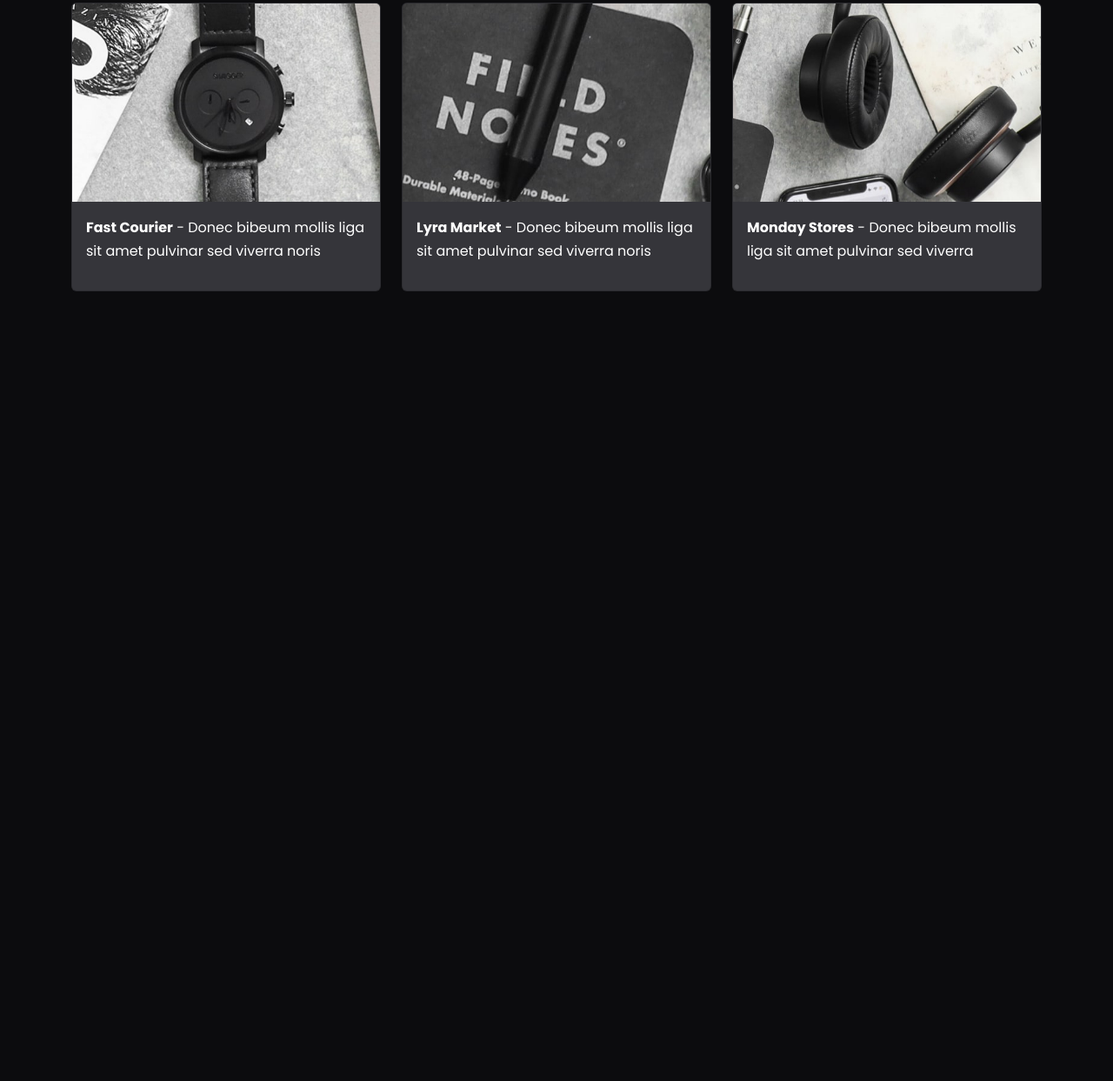
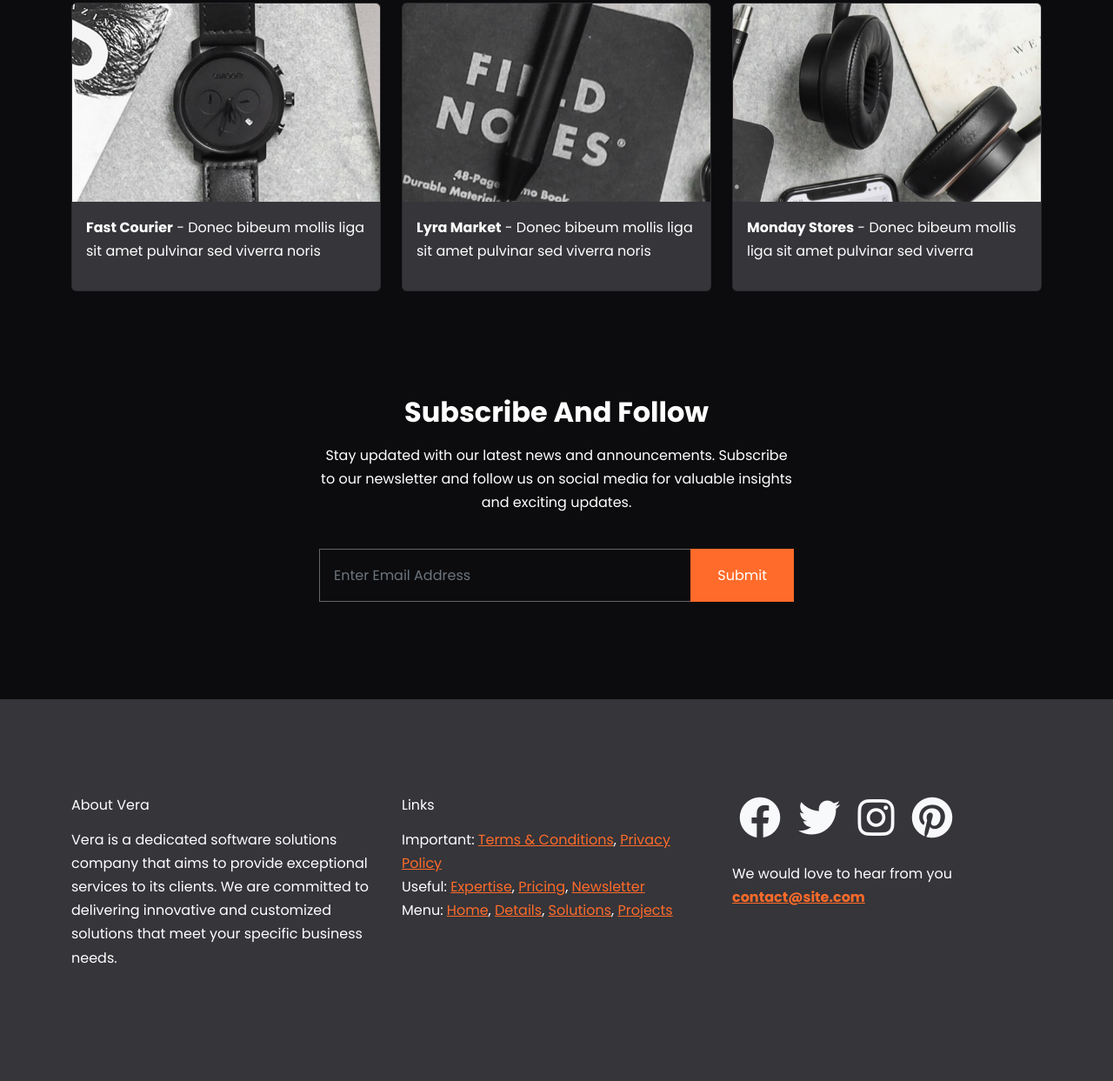
Before and after one commit to Nkugavarathan/Vara-Software-Solution-Website, a website: page index.html in a window 1280 px wide. Shown: the part 6085-7328 px from the top of the page at 87% size. Before the commit the page ends 6540 px from the top, so only its background shows below. Drawn offline with nearby package versions, Linux system fonts and the light colour scheme; files that its build step writes are made by us from their sources.

Commit message:
footer added

```diff
--- a/index.html
+++ b/index.html
@@ -641,6 +641,89 @@
         </div>
       </div>
     </section>
+    <!-- Newsletter -->
+    <section id="newsletter" class="newsletter my-6">
+      <div class="container">
+        <div class="row mb-4">
+          <div class="col-md-6 offset-md-3 d-flex flex-column align-items-center text-center">
+            <h2 class="fw-bold">Subscribe And Follow</h2>
+            <p>
+              Stay updated with our latest news and announcements. Subscribe to our
+          newsletter and follow us on social media for valuable insights and
+          exciting updates.
+            </p>
+          </div>
+        </div>
+        <div class="row">
+          <div class="col-md-6 offset-md-3 d-flex flex-column align-items-center text-center">
+            <div class="input-group mb-3">
+              <input type="email" class="form-control" placeholder="Enter Email Address" />
+              <button class="btn btn-primary text-white rounded-0" type="button">
+                Submit
+              </button>
+            </div>
+          </div>
+        </div>
+      </div>
+    </section>
+
+    <!-- Footer -->
+    <footer class="footer bg-secondary py-6">
+      <div class="container">
+        <div class="row">
+          <div class="col-md-4 my-3">
+            <h6>About Vera</h6>
+            <p>
+              Vera is a dedicated software solutions company that aims to provide
+              exceptional services to its clients. We are committed to delivering
+              innovative and customized solutions that meet your specific business
+              needs.
+            </p>
+          </div>
+          <div class="col-md-4 my-3">
+            <h6>Links</h6>
+            <ul class="list-unstyled">
+              <li>
+                Important: <a href="#">Terms & Conditions</a>,
+                <a href="privacy.html">Privacy Policy</a>
+              </li>
+              <li>
+                Useful: <a href="index.html#expertise">Expertise</a>,
+                <a href="index.html#pricing">Pricing</a>,
+                <a href="index.html#newsletter">Newsletter</a>
+              </li>
+              <li>
+                Menu: <a href="index.html">Home</a>, <a href="index.html#details">Details</a>,
+                <a href="index.html#solutions">Solutions</a>,
+                <a href="index.html#projects">Projects</a>
+              </li>
+            </ul>
+          </div>
+          <div class="col-md-4 my-3">
+            <div class="mb-4">
+              <a href="#" class="text-decoration-none">
+                <i class="fab fa-facebook fa-3x text-light mx-2"></i>
+              </a>
+              <a href="#" class="text-decoration-none">
+                <i class="fab fa-twitter fa-3x text-light mx-2"></i>
+              </a>
+              <a href="#" class="text-decoration-none">
+                <i class="fab fa-instagram fa-3x text-light mx-2"></i>
+              </a>
+              <a href="#" class="text-decoration-none">
+                <i class="fab fa-pinterest fa-3x text-light mx-2"></i>
+              </a>
+            </div>
+            <p>
+              We would love to hear from you
+              <a href="mailto:contact@site.com"
+                ><strong>contact@site.com</strong></a
+              >
+            </p>
+          </div>
+        </div>
+      </div>
+    </footer>
 
     <script src="js/script.js"></script>
     <script src="js/replaceme.min.js"></script>
```
